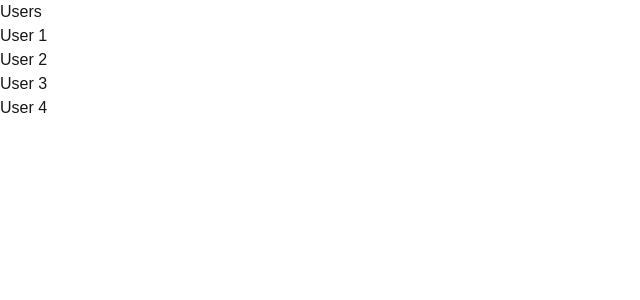
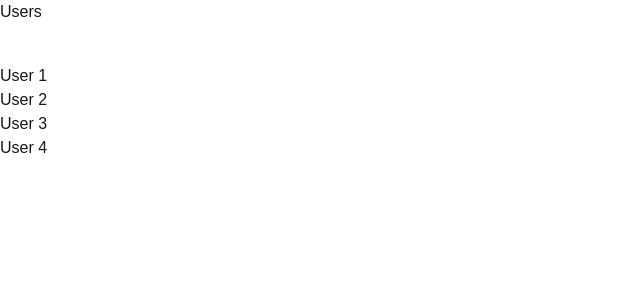
Before and after one commit to jcianciolo/curriculum, a Next.js app: page /dashboard/users in a window 1280 px wide. Shown: the top 300 px of the page, without its empty margins (0-640 px from the left). Built offline with nearby package versions, Linux system fonts and the light colour scheme.

Commit message:
add: dynamic routing to users

```diff
--- /dev/null
+++ b/app/dashboard/users/[id]/page.tsx
@@ -0,0 +1,11 @@
+import React from 'react'
+
+const Page = ({ params }: { params: { id: string }}) => {
+    const { id } = params;
+
+  return (
+    <h1 className='text-3xl'>User Details: {id}</h1>
+  )
+}
+
+export default Page
--- a/app/dashboard/users/page.tsx
+++ b/app/dashboard/users/page.tsx
@@ -1,14 +1,23 @@
+import Link from 'next/link'
 import React from 'react'
 
 const Page = () => {
   return (
     <div>
         <h1>Users</h1>
-        <ul>
-            <li>User 1</li>
-            <li>User 2</li>
-            <li>User 3</li>
-            <li>User 4</li>
+        <ul className='mt-10'>
+            <li>
+                <Link href='/dashboard/users/1'>User 1</Link>
+            </li>
+            <li>
+                <Link href='/dashboard/users/2'>User 2</Link>
+            </li>
+            <li>
+                <Link href='/dashboard/users/3'>User 3</Link>
+            </li>
+            <li>
+                <Link href='/dashboard/users/4'>User 4</Link>
+            </li>
         </ul>
     </div>
   )
```
